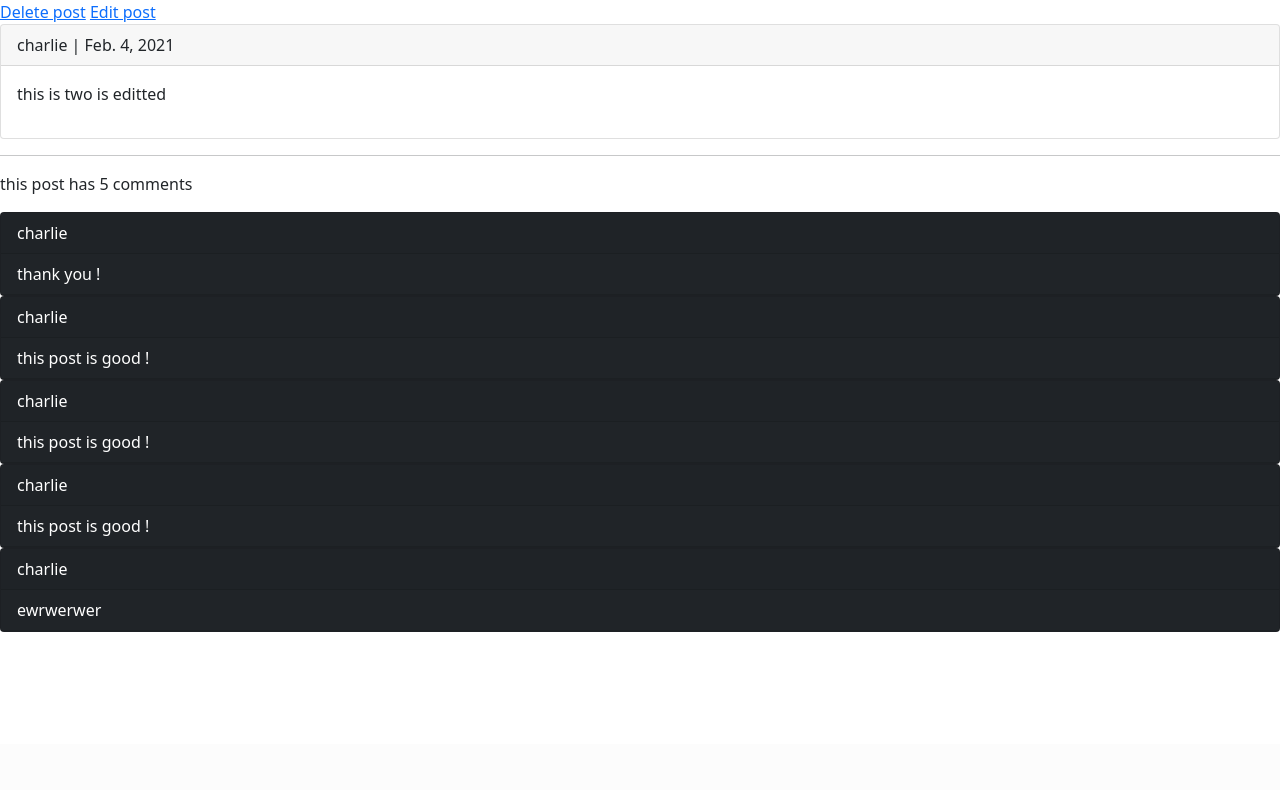
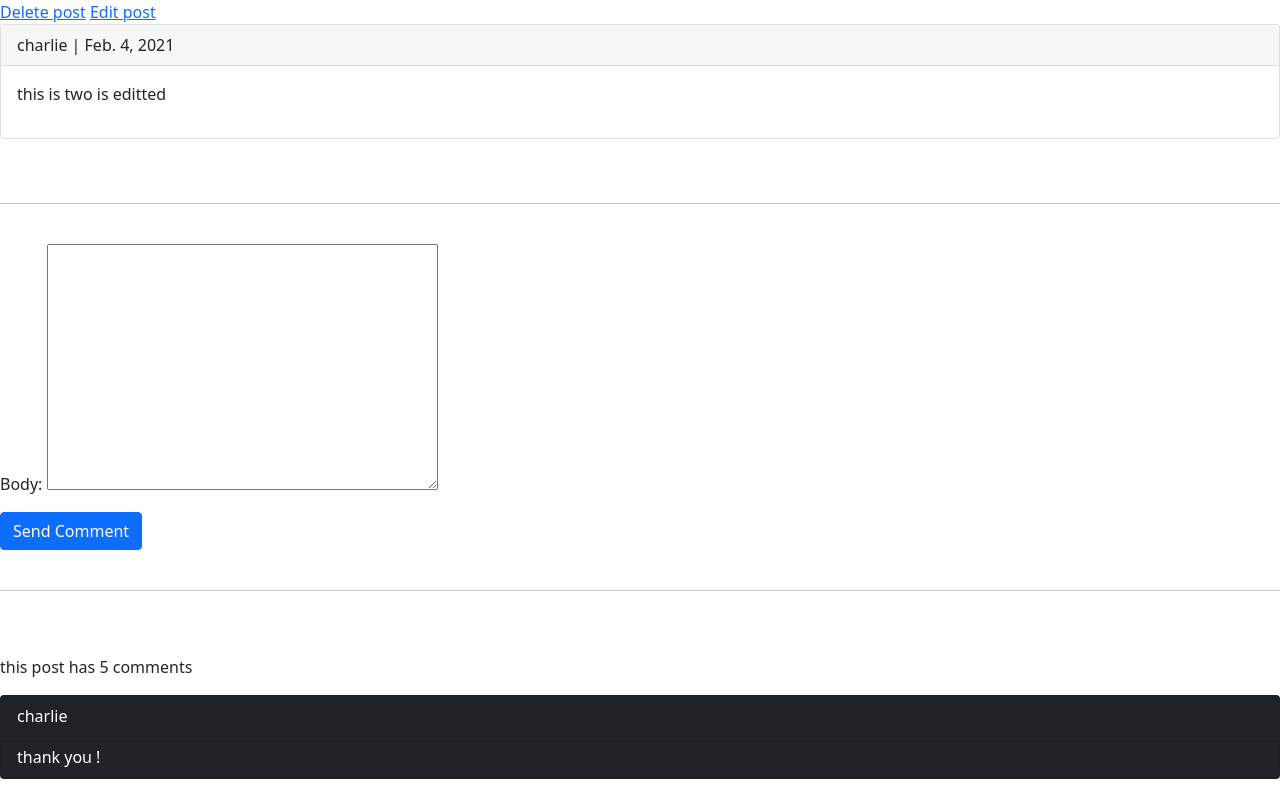
Before and after one commit to sadegh-dev/social_network, a Django app: a page that uses A/templates/posts/post_detail.html in a window 1280 px wide. Shown: the part 56-846 px from the top of the page. Before the commit the page ends 688 px from the top, so only its background shows below. Run offline with Django 3.2, Linux system fonts and the light colour scheme; a user stored in the database is signed in; data comes from the database, SQL or seed files in the repository; both versions use the stored data as it was after the commit.

Commit message:
21- comment form

```diff
--- a/A/posts/forms.py
+++ b/A/posts/forms.py
@@ -1,5 +1,5 @@
 from django import forms
-from.models import Post
+from.models import Post, Comment
 
 
 class AddPostForm(forms.ModelForm):
@@ -13,3 +13,9 @@ class EditPostForm(forms.ModelForm):
     class Meta:
         model = Post
         fields = ('body',)
+
+
+class AddCommentForm(forms.ModelForm):
+    class Meta:
+        model = Comment
+        fields = ('body',)
--- a/A/posts/views.py
+++ b/A/posts/views.py
@@ -1,6 +1,6 @@
 from django.shortcuts import render, get_object_or_404, redirect
 from .models import Post, Comment
-from .forms import AddPostForm, EditPostForm
+from .forms import AddPostForm, EditPostForm, AddCommentForm
 from django.contrib import messages
 from django.utils.text import slugify
 from django.contrib.auth.decorators import login_required
@@ -15,9 +15,23 @@ def all_posts(request):
 def post_detail(request, year, month, day, slug):
     print(year, month, day, slug)
     post = get_object_or_404(Post, created__year = year, created__month = month, created__day = day, slug=slug)
+
+    if request.method == 'POST':
+        form = AddCommentForm(request.POST)
+        if form.is_valid():
+            new_comment = form.save(commit=False)
+            new_comment.post = post
+            new_comment.user = request.user
+            new_comment.save()
+            messages.success(request, 'your comment submitted successfully')
+    else:
+        form = AddCommentForm()
+
     comments = Comment.objects.filter(post = post, is_reply = False)
     count_comments = comments.count()
+
     context = {
+        'form' : form,
         'post':post,
         'comments': comments,
         'count_comments' : count_comments
--- a/A/templates/posts/post_detail.html
+++ b/A/templates/posts/post_detail.html
@@ -11,13 +11,24 @@
         <p class="card-header">{{ post.user }} | {{ post.created|date }}</p>
         <p class="card-body">{{ post.body }}</p>
     </div>
-    <hr />
+    <br /><br /><hr /><br />
+    {% if request.user.is_authenticated %}
+        <form action="" method="POST">
+            {% csrf_token %}
+            {{ form.as_p }}
+            <input type="submit" value="Send Comment" class="btn btn-primary" />
+        </form>
+    {% else %}
+        <p class="card-header">only logged in users can send comments</p>
+    {% endif %}
+    <br /><hr /><br /><br />
     <p>this post has {{ count_comments }} comments</p>
     {% for comment in comments %}
         <div class="card bg-dark text-white">
             <p class="card-header">{{ comment.user }}</p>
             <p class="card-header">{{ comment.body }}</p>
         </div>
+        <br />
     {% empty %}
         <div class="card bg-dark text-white">
             <p class="card-header"> no comment </p>
```
Also changed, not shown: A/db.sqlite3.
